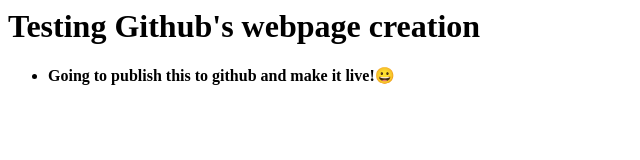
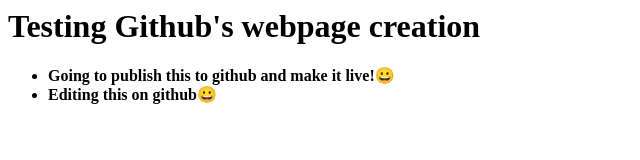
Before and after one commit to KC-Ong/test, a plain HTML site: page index.html in a window 1280 px wide. Shown: the whole page, without its empty margins (0-640 px from the left). Drawn offline with Linux system fonts and the light colour scheme.

Commit message:
edit on github

```diff
--- a/index.html
+++ b/index.html
@@ -2,4 +2,5 @@
 
 <ul>
 	<li><strong>Going to publish this to github and make it live!</strong>😀</li>
+	<li><strong>Editing this on github</strong>😀</li>
 </ul>
```
